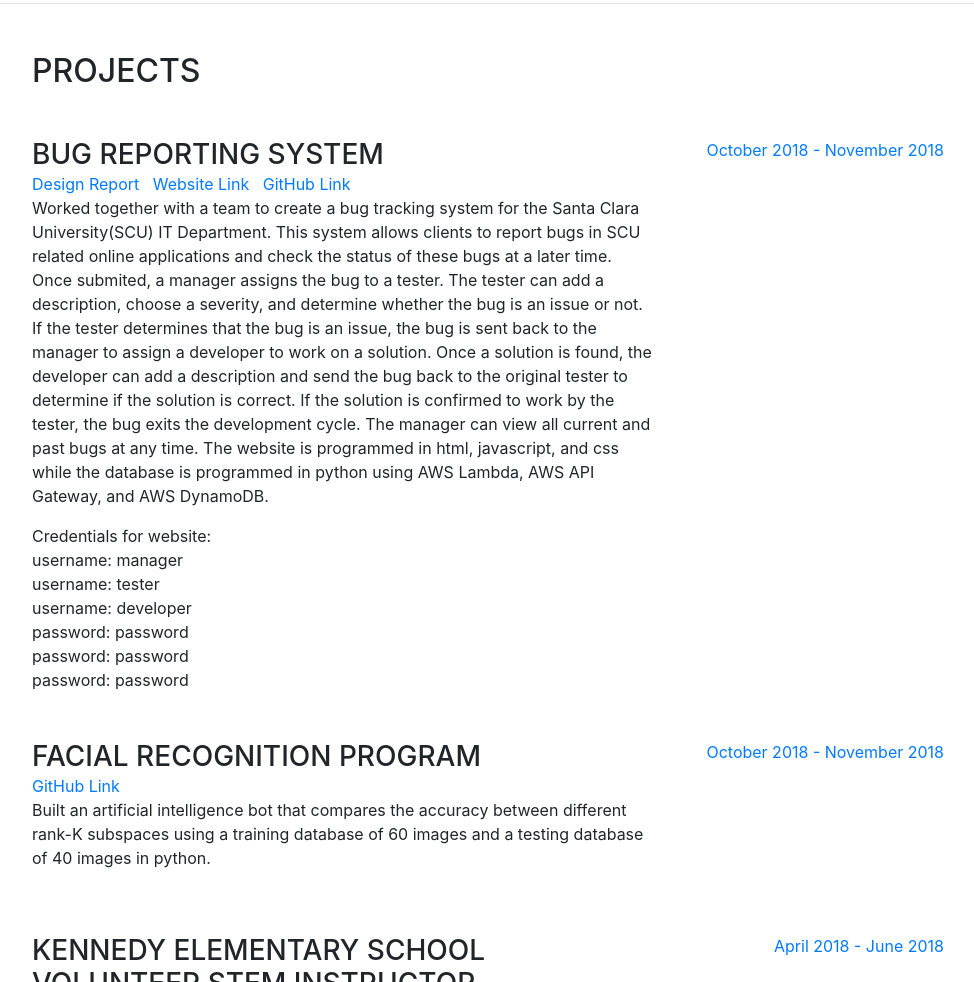
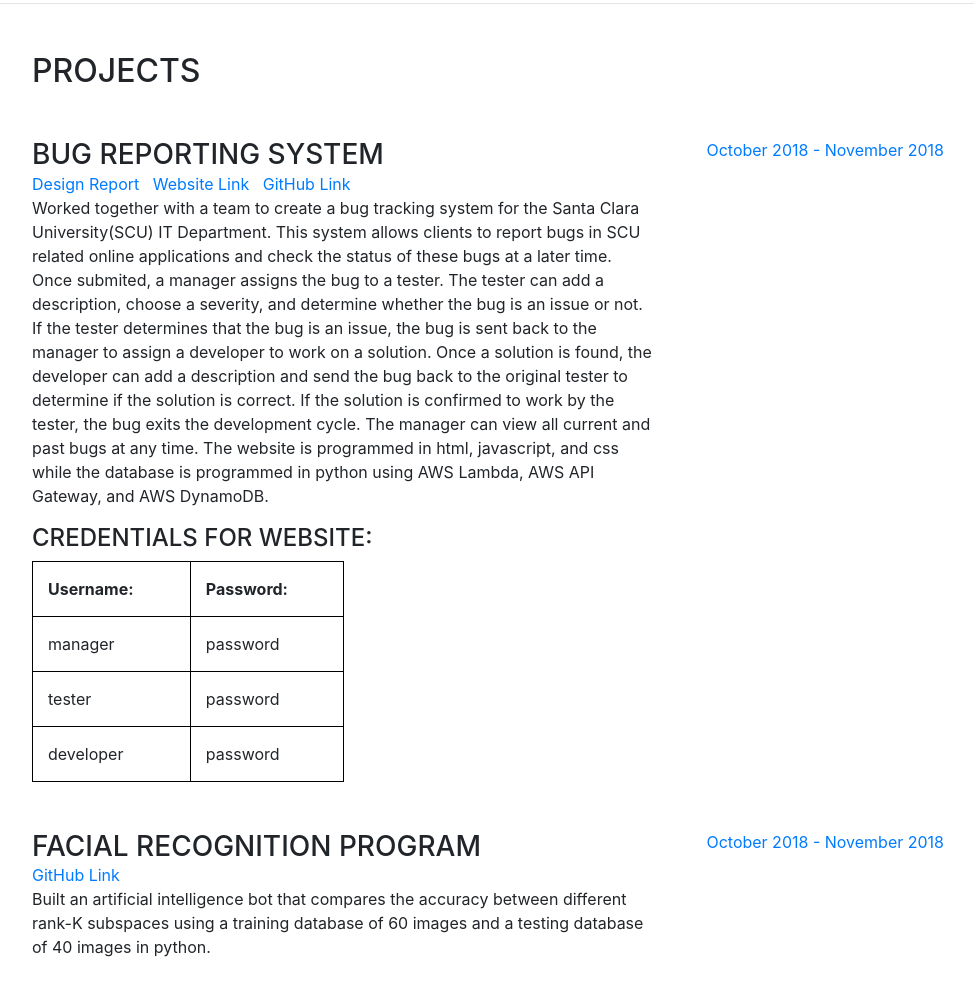
Before and after one commit to dtokazaki/website, a website with bundled scripts: page index.html in a window 1280 px wide. Shown: the part 1598-2580 px from the top of the page, without its empty margins (288-1262 px from the left). Built offline with nearby package versions, Linux system fonts and the light colour scheme; files whose address does not match are found by name; a web font is replaced by a local one.

Commit message:
changed some stuff

```diff
--- a/css/resume.css
+++ b/css/resume.css
@@ -213,3 +213,13 @@
   display: grid;
   grid-template-columns: auto auto auto;
 }
+
+table {
+  border: 1px solid black;
+  border-spacing: 5px;
+}
+
+th, td {
+  border: 1px solid black;
+  padding: 15px;
+}
--- a/index.html
+++ b/index.html
@@ -192,15 +192,36 @@
                         The tester can add a description, choose a severity, and determine whether the bug is an issue or not. If the tester determines that the bug is an issue, the bug is sent back to the manager to assign a developer to work on a solution. Once a solution is found, the developer can add a description and
                         send the bug back to the original tester to determine if the solution is correct. If the solution is confirmed to work by the tester, the bug exits the development cycle. The manager can view all current and past bugs at any time. The website is programmed in html, javascript, and css while the database is
                         programmed in python using AWS Lambda, AWS API Gateway, and AWS DynamoDB.</p>
-                    Credentials for website:
-                    <div class="grid-container">
+                    <!--Credentials for website:-->
+                    <!--<div class="grid-container">
                         <div class="grid-item">username: manager</div>
                         <div class="grid-item">username: tester</div>
                         <div class="grid-item">username: developer</div>
                         <div class="grid-item">password: password</div>
                         <div class="grid-item">password: password</div>
                         <div class="grid-item">password: password</div>
-                   </div>
+                   </div>-->
+                    <h4>Credentials for website:</h4>
+
+                    <table style="width:50%">
+                        <tr>
+                            <th>Username:</th>
+                            <th>Password:</th>
+                        </tr>
+                        <tr>
+                            <td>manager</td>
+                            <td>password</td>
+                        </tr>
+                        <tr>
+                            <td>tester</td>
+                            <td>password</td>
+
+                        </tr>
+                        <tr>
+                            <td>developer</td>
+                            <td>password
+                        </tr>
+                    </table>
 
                 </div>
                 <div class="resume-date text-md-right">
```
Also changed, not shown: css/resume.min.css.
